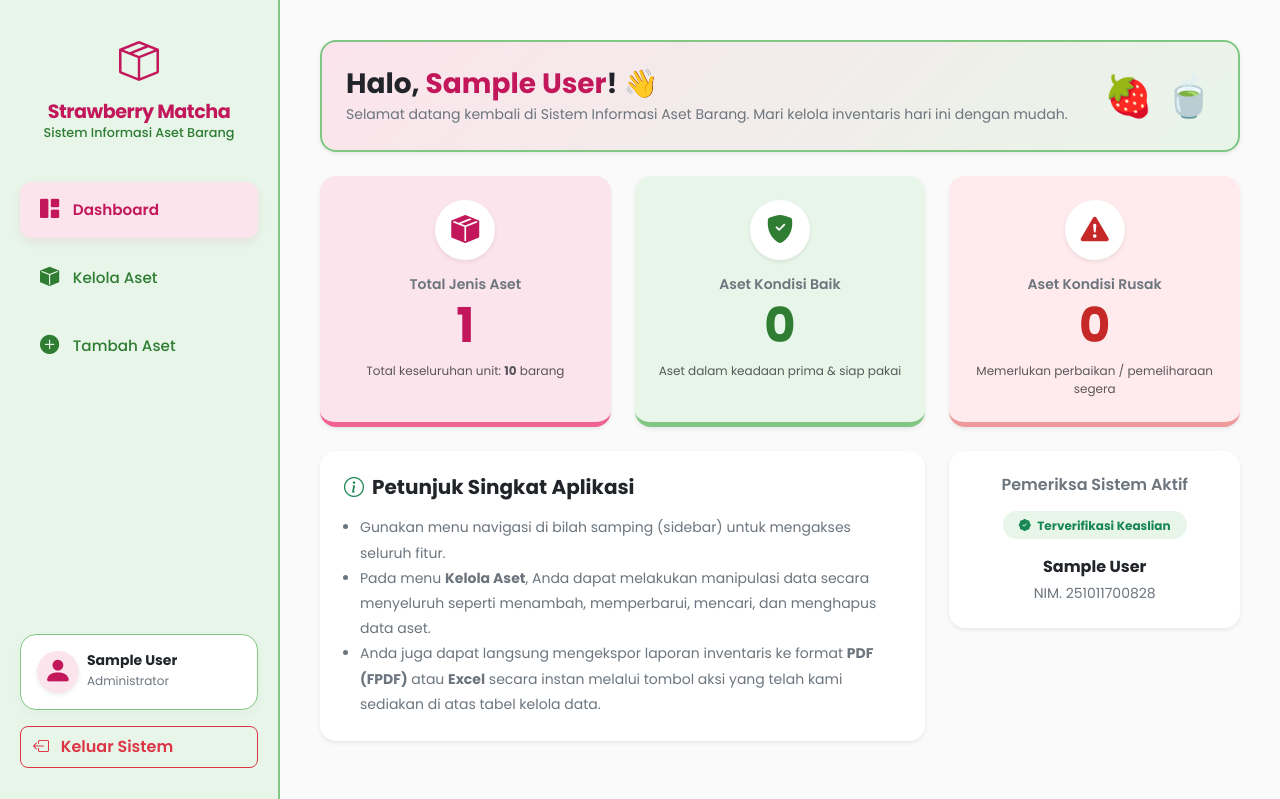
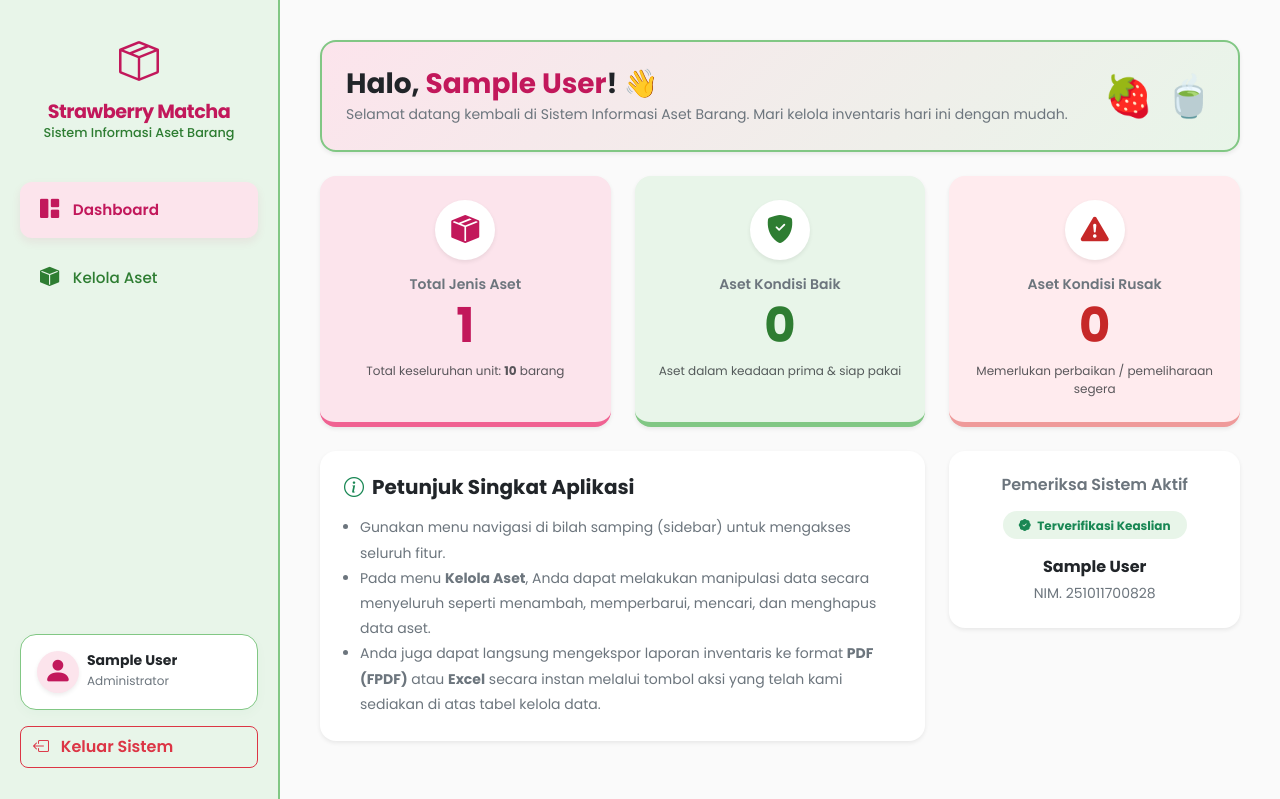
Before and after one commit to herlina45/UAS_PW2_251011700828_HerlinaTriansah, a PHP site: page / in a window 1280 px wide. Shown: the top 799 px of the page. Run offline with PHP 8.4, Linux system fonts and the light colour scheme; the visitor is signed in with stand-in values (Sample User, id 1); tables that the repository leaves empty or names only in its code hold one stand-in row (values such as "Sample post").

Commit message:
Refactor search query in AsetModel to use unique placeholders and remove unused sidebar item in header

```diff
--- a/app/models/AsetModel.php
+++ b/app/models/AsetModel.php
@@ -31,11 +31,11 @@ class AsetModel {
         $query = "SELECT id, kode_aset, nama_barang, kategori, jumlah, kondisi, foto, tgl_perolehan, created_at
                   FROM " . $this->table_name;
 
-        // Jika keyword pencarian dikirimkan, tambahkan kondisi filter LIKE
+        // Jika keyword pencarian dikirimkan, gunakan placeholder unik untuk menghindari error HY093
         if (!empty($keyword)) {
-            $query .= " WHERE nama_barang LIKE :keyword
-                        OR kategori LIKE :keyword
-                        OR kode_aset LIKE :keyword";
+            $query .= " WHERE nama_barang LIKE :keyword_nama
+                        OR kategori LIKE :keyword_kategori
+                        OR kode_aset LIKE :keyword_kode";
         }
 
         $query .= " ORDER BY created_at DESC";
@@ -46,7 +46,10 @@ class AsetModel {
             if (!empty($keyword)) {
                 // Menambahkan tanda wildcard (%) untuk pencarian parsial
                 $search_term = "%" . $keyword . "%";
-                $stmt->bindParam(':keyword', $search_term);
+                // Mengikat setiap placeholder unik secara mandiri demi kompatibilitas native prepared statements
+                $stmt->bindParam(':keyword_nama', $search_term);
+                $stmt->bindParam(':keyword_kategori', $search_term);
+                $stmt->bindParam(':keyword_kode', $search_term);
             }
 
             $stmt->execute();
--- a/app/views/layouts/header.php
+++ b/app/views/layouts/header.php
@@ -228,12 +228,6 @@
                                 <i class="bi bi-box-fill"></i> Kelola Aset
                             </a>
                         </li>
-                        <!-- Menu Tambah Aset Baru -->
-                        <li class="sidebar-item">
-                            <a href="index.php?page=aset&action=create" class="sidebar-link <?= (isset($_GET['page']) && $_GET['page'] === 'aset' && isset($_GET['action']) && $_GET['action'] === 'create') ? 'active' : ''; ?>">
-                                <i class="bi bi-plus-circle-fill"></i> Tambah Aset
-                            </a>
-                        </li>
                     </ul>
                 </nav>
             </div>
```
